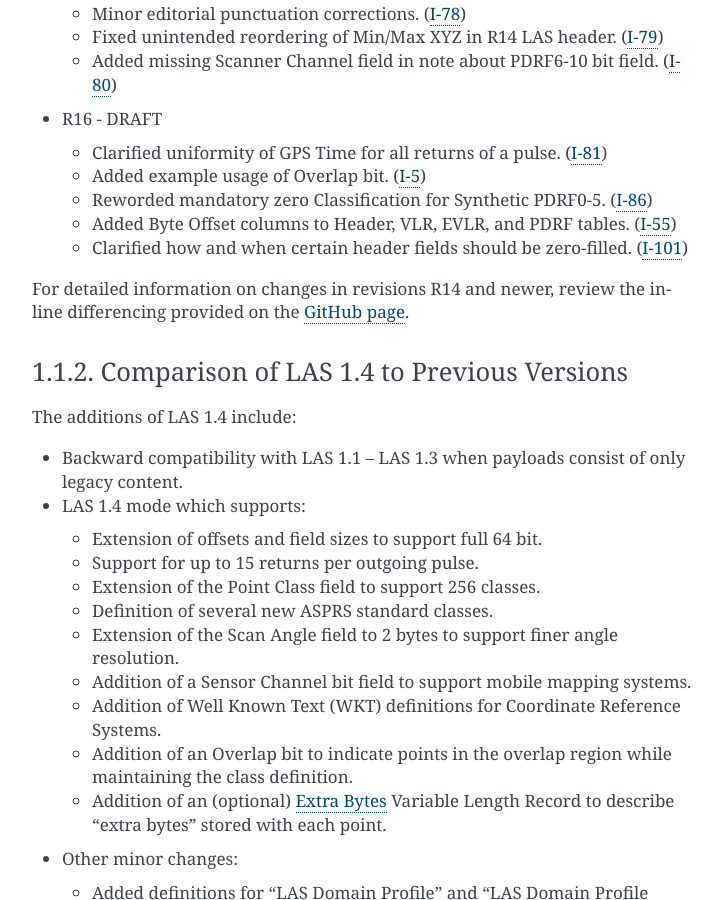
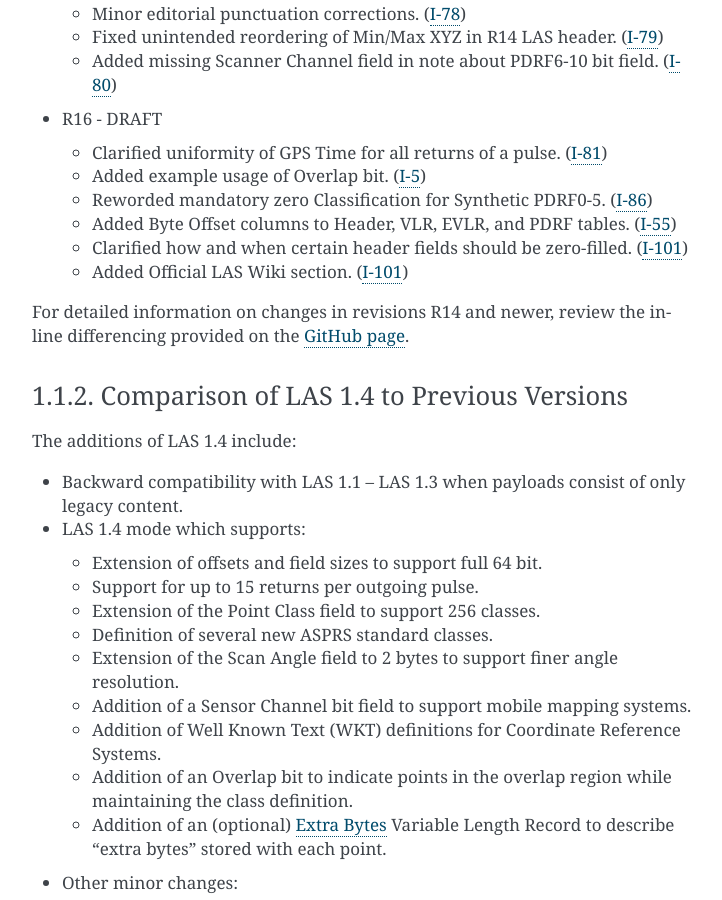
Before and after one commit to ASPRSorg/LAS, a Sphinx documentation site: the page built from source/01_intro.txt, in a window 1280 px wide and 900 px high, scrolled down 1872 px. Shown: the whole window, without its empty margins (388-1110 px from the left). Built offline with Sphinx 7.4.7, drawn with Linux system fonts in a browser that asks for light colours.

Commit message:
Added #71 to revision history.

```diff
--- a/source/01_intro.txt
+++ b/source/01_intro.txt
@@ -116,6 +116,8 @@ Summary of LAS 1.4 revisions (GitHub Issue numbers included when applicable):
     (`I-55 <https://github.com/ASPRSorg/LAS/issues/55>`_)
   * Clarified how and when certain header fields should be zero-filled.
     (`I-101 <https://github.com/ASPRSorg/LAS/issues/101>`_)
+  * Added Official LAS Wiki section.
+    (`I-101 <https://github.com/ASPRSorg/LAS/issues/71>`_)
 
 For detailed information on changes in revisions R14 and newer, review the
 inline differencing provided on the `GitHub page <https://github.com/ASPRSorg/LAS>`_.
```
